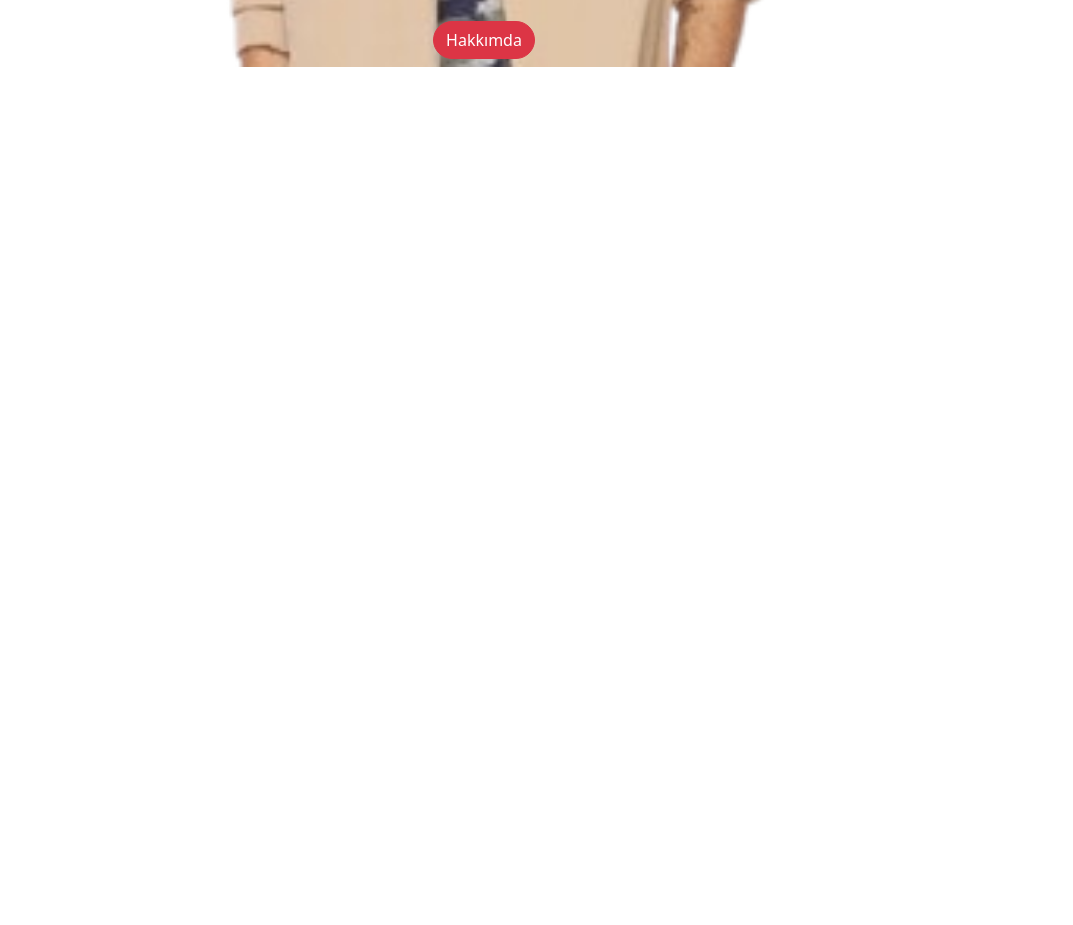
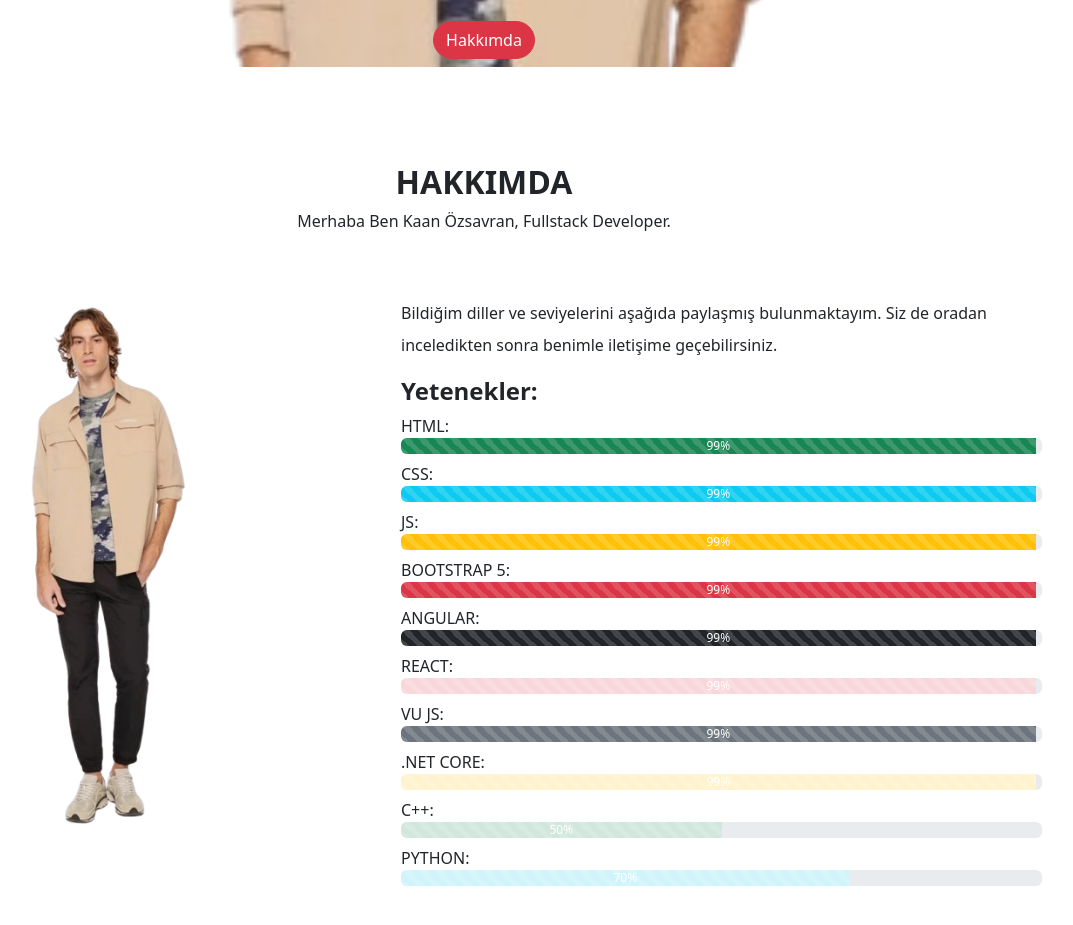
Before and after one commit to kaanozsavran/PersonalWebSite, a plain HTML site: page index.html in a window 1280 px wide. Shown: the part 733-1658 px from the top of the page, without its empty margins (156-1229 px from the left). Before the commit the page ends 800 px from the top, so only its background shows below. Drawn offline with nearby package versions, Linux system fonts and the light colour scheme.

Commit message:
add aboutsus

```diff
--- a/index.html
+++ b/index.html
@@ -51,6 +51,77 @@
         <a class="btn btn-danger rounded-pill mb-2" href="#about">Hakkımda</a>
     </section>
 
+    <section class="container py-5" id="about">
+
+        <div class="text-center py-5">
+            <h2 class="text-uppercase fw-bolder">Hakkımda</h2>
+            <p>Merhaba Ben Kaan Özsavran, Fullstack Developer.</p>
+        </div>
+
+        <div class="row">
+            <div class="col-lg-4">
+                <img class="img-fluid" src="img/firstimg.png">
+            </div>
+            <div class="col-lg-7 offset-lg-1">
+                <p class="lh-lg">Bildiğim diller ve seviyelerini aşağıda paylaşmış bulunmaktayım. Siz de oradan
+                    inceledikten sonra benimle iletişime geçebilirsiniz.</p>
+                <h3 class="fw-bold fs-4">Yetenekler:</h3>
+                <p class="mb-0">HTML:</p>
+                <div class="progress mb-2">
+                    <div class="progress-bar progress-bar-striped bg-success" style="width: 99%;">99%</div>
+                </div>
+
+                <p class="mb-0">CSS:</p>
+                <div class="progress mb-2">
+                    <div class="progress-bar progress-bar-striped bg-info" style="width: 99%;">99%</div>
+                </div>
+
+                <p class="mb-0">JS:</p>
+                <div class="progress mb-2">
+                    <div class="progress-bar progress-bar-striped bg-warning" style="width: 99%;">99%</div>
+                </div>
+
+                <p class="mb-0">BOOTSTRAP 5:</p>
+                <div class="progress mb-2">
+                    <div class="progress-bar progress-bar-striped bg-danger" style="width: 99%;">99%</div>
+                </div>
+
+                <p class="mb-0">ANGULAR:</p>
+                <div class="progress mb-2">
+                    <div class="progress-bar progress-bar-striped bg-dark" style="width: 99%;">99%</div>
+                </div>
+
+                <p class="mb-0">REACT:</p>
+                <div class="progress mb-2">
+                    <div class="progress-bar progress-bar-striped bg-danger-subtle" style="width: 99%;">99%</div>
+                </div>
+
+                <p class="mb-0">VU JS:</p>
+                <div class="progress mb-2">
+                    <div class="progress-bar progress-bar-striped bg-secondary" style="width: 99%;">99%</div>
+                </div>
+
+                <p class="mb-0">.NET CORE:</p>
+                <div class="progress mb-2">
+                    <div class="progress-bar progress-bar-striped bg-warning-subtle" style="width: 99%;">99%</div>
+                </div>
+
+                <p class="mb-0">C++:</p>
+                <div class="progress mb-2">
+                    <div class="progress-bar progress-bar-striped bg-success-subtle " style="width: 50%;">50%</div>
+                </div>
+
+                <p class="mb-0">PYTHON:</p>
+                <div class="progress mb-2">
+                    <div class="progress-bar progress-bar-striped bg-info-subtle" style="width: 70%;">70%</div>
+                </div>
+
+            </div>
+
+
+
+    </section>
+
 
     <script src="https://cdn.jsdelivr.net/npm/bootstrap@5.3.3/dist/js/bootstrap.bundle.min.js"
         integrity="sha384-YvpcrYf0tY3lHB60NNkmXc5s9fDVZLESaAA55NDzOxhy9GkcIdslK1eN7N6jIeHz"
```
